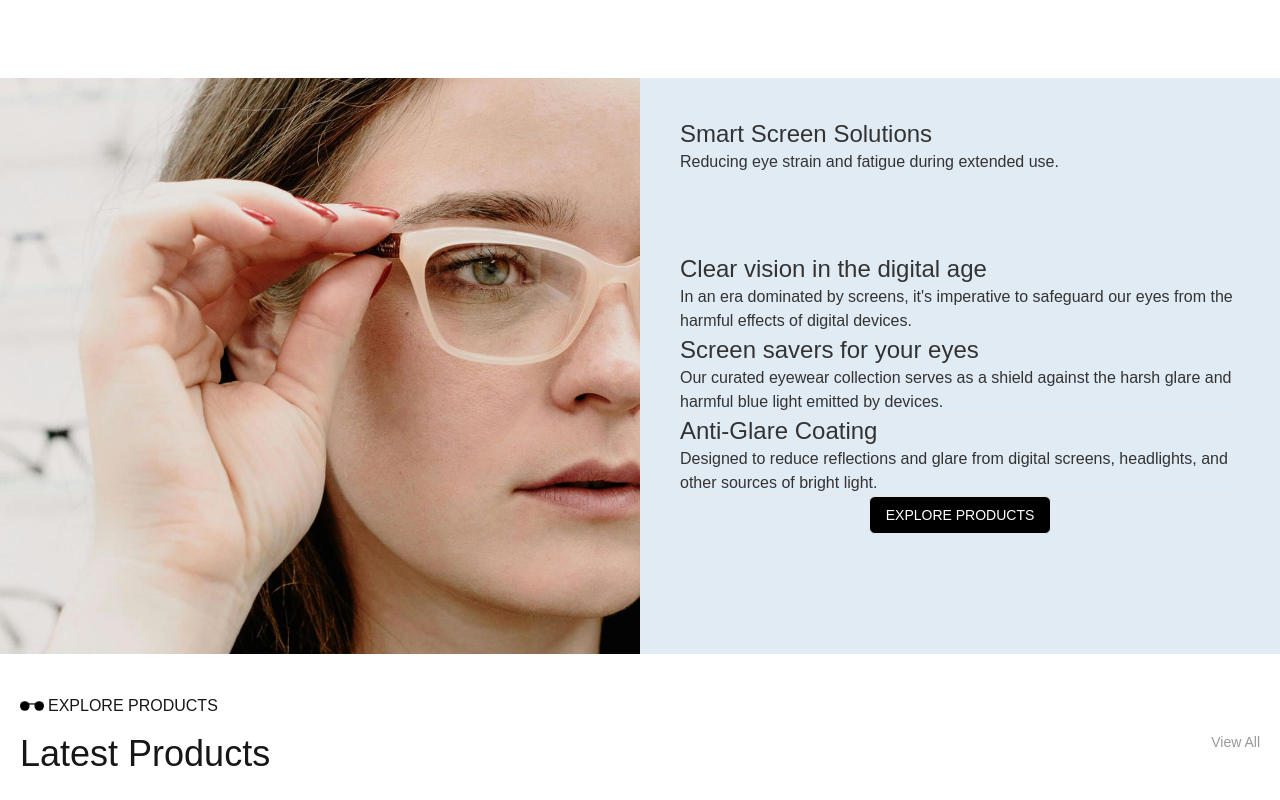
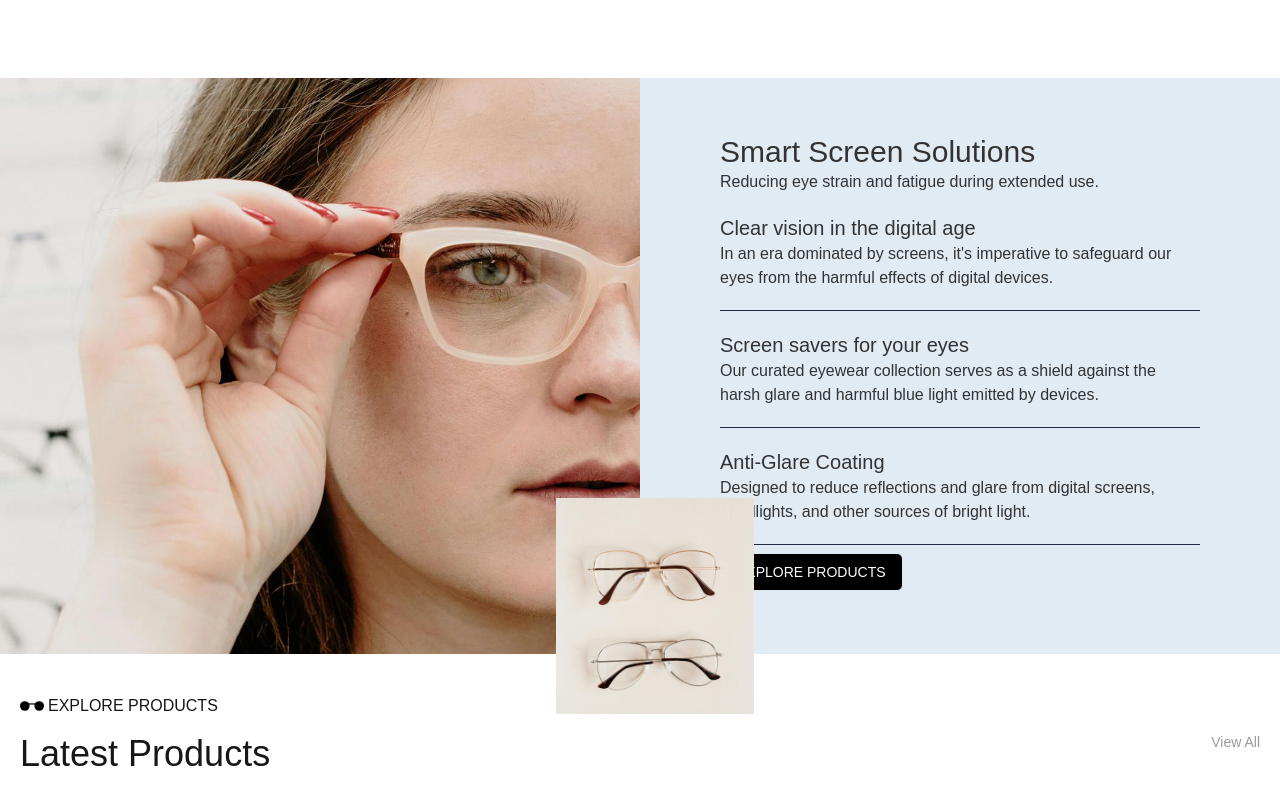
Before and after one commit to Yagya-Adh/opticals, a Next.js app: page / in a window 1280 px wide. Shown: the part 2280-3080 px from the top of the page. Built offline with nearby package versions, Linux system fonts and the light colour scheme.

Commit message:
package install: Marquee package is install.

```diff
--- a/app/components/blogs/BlogsMain.tsx
+++ b/app/components/blogs/BlogsMain.tsx
@@ -1,23 +1,28 @@
 import { ArrowRightCircleIcon } from "@heroicons/react/24/outline";
-import { StaticImport } from "next/dist/shared/lib/get-img-props";
-import Image, { StaticImageData } from "next/image";
+import {
+  StaticImageData,
+  StaticImport,
+} from "next/dist/shared/lib/get-img-props";
+import Image from "next/image";
+import { ReactNode } from "react";
 
 interface InewsProps {
-  id: number;
-  title: string;
+  id: string | undefined;
+  title: ReactNode | string;
   description: string;
-  image?: StaticImageData | string | StaticImport;
+  image?: any;
 }
 
 interface IPropLatest {
   newslist: InewsProps;
+  key: string;
 }
 
-const BlogsMain = ({ newslist }: IPropLatest) => {
+const BlogsMain = ({ newslist, key }: IPropLatest) => {
   return (
     <div
       className="rounded-xl overflow-hidden border object-cover pb-5"
-      id={newslist.id}
+      id={key}
     >
       <Image
         src={newslist.image}
--- a/app/components/blogs/Marquee.tsx
+++ b/app/components/blogs/MarqueeSlide.tsx
@@ -1,4 +1,5 @@
 import Image, { StaticImageData } from "next/image";
+import Marquee from "react-fast-marquee";
 import couple from "../../assets/images/marquee/couple.jpg";
 import modelGirl from "../../assets/images/marquee/model_girl.jpg";
 import rayban from "../../assets/images/marquee/rayban.jpg";
@@ -23,9 +24,14 @@ const marquee: Imarquee[] = [
   { id: 8, image: pinkBan },
 ];
 
-const Marquee = () => {
+const MarqueeSlide = () => {
   return (
     <div className="flex pt-20 max-w-screen-xl items-center ">
+      {/*
+      play={false}
+
+      */}
+      <Marquee pauseOnHover>
         {marquee?.map((listMarquee) => (
           <div
             key={listMarquee.id}
@@ -38,8 +44,9 @@ const Marquee = () => {
             />
           </div>
         ))}
+      </Marquee>
     </div>
   );
 };
 
-export default Marquee;
+export default MarqueeSlide;
--- a/app/components/blogs/NewsBlogSection.tsx
+++ b/app/components/blogs/NewsBlogSection.tsx
@@ -1,8 +1,8 @@
 "use client";
-import Image, { StaticImageData } from "next/image";
+import { StaticImageData } from "next/image";
 import SectionTag from "../sectionstag/SectionTag";
-import { ArrowRightCircleIcon } from "@heroicons/react/24/outline";
-import Marquee from "./Marquee";
+// import { ArrowRightCircleIcon } from "@heroicons/react/24/outline";
+import MarqueeSlide from "./MarqueeSlide";
 import protect from "../../assets/images/latestNews/protect.jpg";
 import eyewear from "../../assets/images/latestNews/eyewear.jpg";
 import behind from "../../assets/images/latestNews/behind.jpg";
@@ -19,9 +19,9 @@ interface InewsProps {
   image?: StaticImageData;
 }
 
-interface IPropLatest {
-  newslist: InewsProps;
-}
+// interface IPropLatest {
+//   newslist: InewsProps;
+// }
 
 const data: InewsProps[] = [
   {
@@ -70,16 +70,18 @@ const data: InewsProps[] = [
 
 const NewsBlogSection = () => {
   return (
+    <>
       <div className="max-w-screen-2xl mx-auto px-5 py-10">
         <SectionTag name="Blogs" head="Latest News" />
         <div className="grid grid-cols-2 md:grid-cols-3 gap-5">
           {data.slice(0, 3).map((news) => (
-          <BlogsMain newslist={news} />
+            <BlogsMain newslist={news} key={news.id} />
           ))}
         </div>
         <ShareText />
-      <Marquee />
       </div>
+      <MarqueeSlide />
+    </>
   );
 };
 
--- a/app/components/featured/Featured.tsx
+++ b/app/components/featured/Featured.tsx
@@ -1,15 +1,15 @@
 "use client";
 
 import Image, { StaticImageData } from "next/image";
+import Button from "../button/Button";
+import SectionTag from "../sectionstag/SectionTag";
+import ImageGlassess from "../ImageCard/ImageGlassess";
 import clearVue from "../../assets/images/latestProducts/clearVue.jpg";
 import slimFrame from "../../assets/images/latestProducts/SlimFrame.jpg";
 import bronze from "../../assets/images/latestProducts/BronzePlated.jpg";
 import rimSpectacle from "../../assets/images/latestProducts/RimSpectacle.jpg";
-import SectionTag from "../sectionstag/SectionTag";
-import ImageGlassess from "../ImageCard/ImageGlassess";
-
+import homeFeatureCenterImage from "../../assets/images/home/homefeatured.jpg";
 import featuredMain from "../../assets/images/featured/eyefeature.jpg";
-import Button from "../button/Button";
 
 interface PropsData {
   id: number;
@@ -61,13 +61,19 @@ export default Featured;
 
 export const FeaturedMainBanner = () => {
   return (
-    <div className=" bg-optixColor-optbg text-optixColor-optTextMain flex justify-center items-center">
-      <div className="grid grid-cols-1 sm:grid-cols-2 items-center max-w-screen-2xl ">
-        <div className="hidden sm:grid ">
-          <Image src={featuredMain} alt="featured_" className="" />
-        </div>
-        <FeatureSide />
-        {/* <div className=" "></div> */}
+    <div className=" text-optixColor-optTextMain grid grid-cols-1 sm:grid-cols-2 items-center max-w-screen-2xl mx-auto relative h-full">
+      <Image
+        src={featuredMain}
+        alt="featured_"
+        className="h-full hidden sm:grid"
+      />
+      <FeatureSide />
+      <div className="absolute top-[50%] left-[34%] scale-90">
+        <Image
+          src={homeFeatureCenterImage}
+          alt="center_feature_"
+          className="scale-50"
+        />
       </div>
     </div>
   );
@@ -77,22 +83,26 @@ export const FeaturedMainBanner = () => {
 
 const FeatureSide = () => {
   return (
-    <div className="grid grid-cols-1 items-center h-full justify-center px-10">
-      <div className="">
-        <h1 className="text-2xl">Smart Screen Solutions</h1>
+    <div className="flex flex-col justify-center items-center px-20 h-full bg-optixColor-optbg">
+      <div className="flex w-full flex-col">
+        <h1 className="text-3xl ">Smart Screen Solutions</h1>
         <p className="">Reducing eye strain and fatigue during extended use.</p>
       </div>
-      <div className=" flex  items-center flex-col pb-20">
+      <div>
         {featuredData?.map((featurePoints) => (
           <div
-            className="border-b  bg-optixColor-optbg text-optixColor-optTextMain "
+            className="border-b border-optixColor-optsecondary text-optixColor-optTextMain py-5"
             key={featurePoints.id}
           >
-            <h2 className="text-2xl">{featurePoints.headings}</h2>
+            <h2 className="text-xl font-extralight">
+              {featurePoints.headings}
+            </h2>
             <h3>{featurePoints.slug}</h3>
           </div>
         ))}
-        <Button text="EXPLORE PRODUCTS" variant="dark" />
+        <div className="flex justify-start w-full py-2">
+          <Button text="EXPLORE PRODUCTS" variant="dark" />
+        </div>
       </div>
     </div>
   );
--- a/app/contact-us/page.tsx
+++ b/app/contact-us/page.tsx
@@ -6,7 +6,7 @@ import SectionTag from "../components/sectionstag/SectionTag";
 import SubmitForm from "../components/form/SubmitForm";
 import HaveAnyQuestion from "../components/about/HaveAnyQuestion";
 import Footer from "../components/footer/Footer";
-import Marquee from "../components/blogs/Marquee";
+import MarqueeSlide from "../components/blogs/MarqueeSlide";
 import ShareText from "../components/share/ShareText";
 import ContactDashImage from "../components/image/ContactDashImage";
 
@@ -31,7 +31,7 @@ const ContactUs = () => {
           <ContactDashImage />
         </div>
         <ShareText />
-        <Marquee />
+        <MarqueeSlide />
       </div>
       <Footer />
     </>
--- a/package.json
+++ b/package.json
@@ -12,7 +12,8 @@
     "@heroicons/react": "^2.1.5",
     "next": "14.2.13",
     "react": "^18",
-    "react-dom": "^18"
+    "react-dom": "^18",
+    "react-fast-marquee": "^1.6.5"
   },
   "devDependencies": {
     "@types/node": "^20",
```
Also changed, not shown: app/assets/images/home/homefeatured.jpg (added), 1 other file (tests, documents, lock files or other folders). Lines whose indentation alone changed are shown as unchanged.
